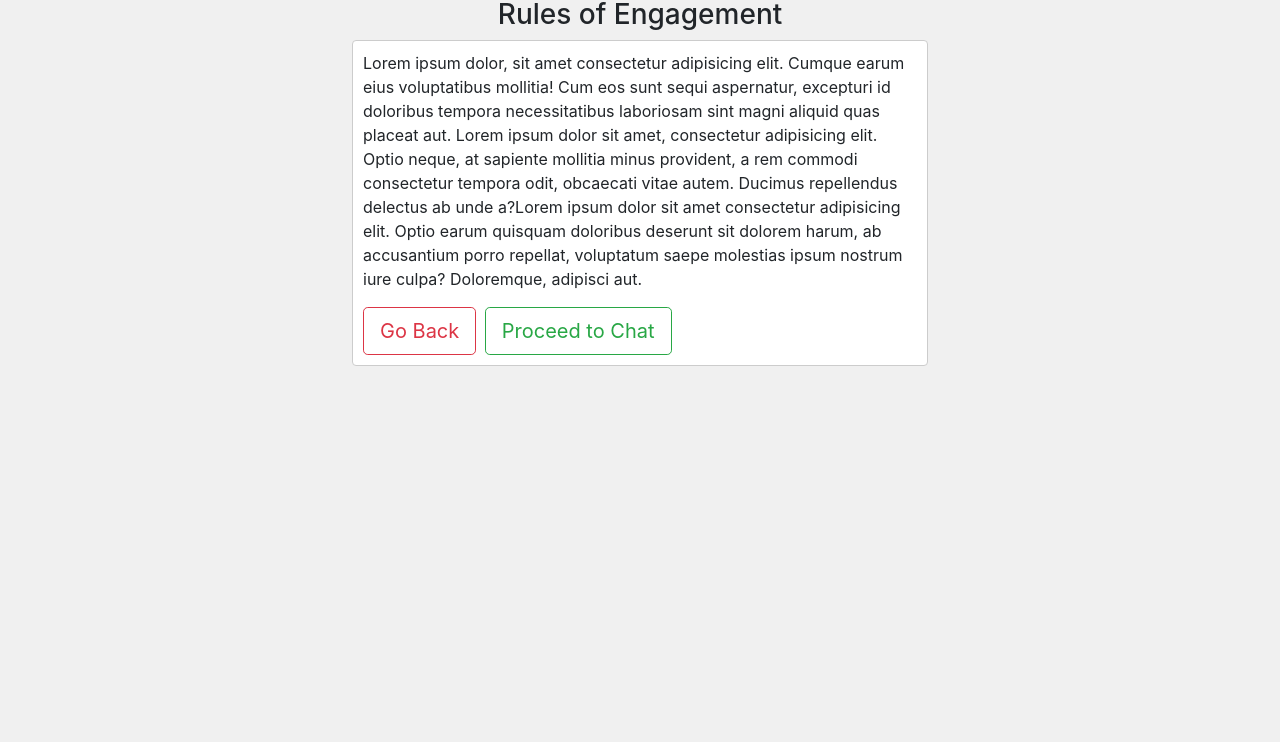
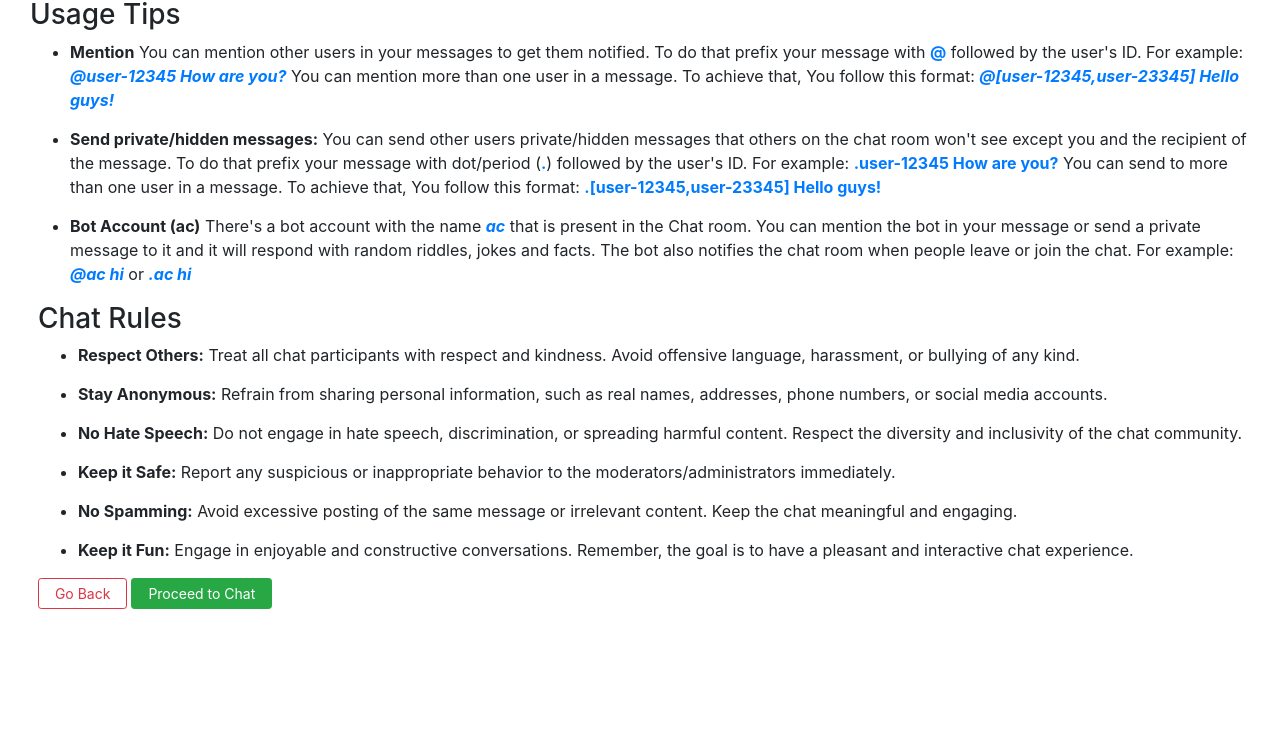
Before and after one commit to rafmme/anony-chat, a plain HTML site: page static/rules.html in a window 1280 px wide. Shown: the part 58-800 px from the top of the page. Drawn offline with Linux system fonts and the light colour scheme; sample sign-in values are in the browser's storage.

Commit message:
Add chat rules

```diff
--- a/static/css/styles.css
+++ b/static/css/styles.css
@@ -1,4 +1,19 @@
+@font-face {
+  font-family: "Lato";
+  src: url("./fonts/Lato-Regular.ttf") format("truetype");
+  font-weight: normal;
+  font-style: normal;
+}
+
+@font-face {
+  font-family: "Lato";
+  src: url("./fonts/Lato-Bold.ttf") format("truetype");
+  font-weight: bold;
+  font-style: normal;
+}
+
 body {
+  font-family: "Lato", sans-serif;
   margin-top: 20px;
 }
 
--- a/static/rules.html
+++ b/static/rules.html
@@ -5,8 +5,22 @@
     <meta name="viewport" content="width=device-width, initial-scale=1.0" />
     <title>Chat</title>
     <style>
+      @font-face {
+        font-family: "Lato";
+        src: url("./fonts/Lato-Regular.ttf") format("truetype");
+        font-weight: normal;
+        font-style: normal;
+      }
+
+      @font-face {
+        font-family: "Lato";
+        src: url("./fonts/Lato-Bold.ttf") format("truetype");
+        font-weight: bold;
+        font-style: normal;
+      }
+
       body {
-        font-family: Arial, sans-serif;
+        font-family: "Lato", sans-serif;
         margin: 0;
         padding: 0;
       }
@@ -15,18 +29,17 @@
         display: flex;
         flex-direction: column;
         align-items: center;
-        height: 100vh;
-        background-color: #f0f0f0;
       }
 
-      .chat-box {
-        width: 45%;
-        background-color: #fff;
-        border: 1px solid #ccc;
-        border-radius: 4px;
-        padding: 10px;
-        overflow-y: auto;
-        max-height: 500px;
+      .dv {
+        margin-left: 30px;
+        margin-right: 30px;
+      }
+
+      .btn-container {
+        display: flex;
+        flex-direction: row;
+        align-items: center;
       }
 
       ul li {
@@ -59,6 +72,11 @@
         margin-bottom: 20px;
         margin-top: -15px;
       }
+
+      span {
+        color: #007bff;
+        font-weight: bold;
+      }
     </style>
     <link href="./css/bootstrap.min.css" rel="stylesheet" />
   </head>
@@ -66,29 +84,90 @@
   <body>
     <div class="chat-container">
       <h1><a href="./index.html">Anony Chat 💬</a></h1>
-      <h3>Rules of Engagement</h3>
-      <div class="chat-box" id="chatBox">
-        <p>
-          Lorem ipsum dolor, sit amet consectetur adipisicing elit. Cumque earum
-          eius voluptatibus mollitia! Cum eos sunt sequi aspernatur, excepturi
-          id doloribus tempora necessitatibus laboriosam sint magni aliquid quas
-          placeat aut. Lorem ipsum dolor sit amet, consectetur adipisicing elit.
-          Optio neque, at sapiente mollitia minus provident, a rem commodi
-          consectetur tempora odit, obcaecati vitae autem. Ducimus repellendus
-          delectus ab unde a?Lorem ipsum dolor sit amet consectetur adipisicing
-          elit. Optio earum quisquam doloribus deserunt sit dolorem harum, ab
-          accusantium porro repellat, voluptatum saepe molestias ipsum nostrum
-          iure culpa? Doloremque, adipisci aut.
-        </p>
-        <button class="btn btn-outline-danger btn-lg mr-1 px-3" id="backBtn">
-          Go Back
-        </button>
-        <button
-          class="btn btn-outline-success btn-lg mr-1 px-3"
-          id="proceedBtn"
-        >
-          Proceed to Chat
-        </button>
+      <div class="dv">
+        <h3>Usage Tips</h3>
+        <div class="chat-box" id="chatBox">
+          <ul>
+            <li>
+              <strong>Mention</strong> You can mention other users in your
+              messages to get them notified. To do that prefix your message with
+              <span>@</span> followed by the user's ID. For example:
+              <span><em>@user-12345 How are you?</em></span>
+              You can mention more than one user in a message. To achieve that,
+              You follow this format:
+              <span><em>@[user-12345,user-23345] Hello guys!</em></span>
+            </li>
+            <li>
+              <strong>Send private/hidden messages:</strong> You can send other
+              users private/hidden messages that others on the chat room won't
+              see except you and the recipient of the message. To do that prefix
+              your message with dot/period (<span>.</span>) followed by the
+              user's ID. For example: <span>.user-12345 How are you?</span> You
+              can send to more than one user in a message. To achieve that, You
+              follow this format:
+              <span>.[user-12345,user-23345] Hello guys!</span>
+            </li>
+            <li>
+              <strong>Bot Account (ac)</strong> There's a bot account with the
+              name <span><em>ac</em></span> that is present in the Chat room.
+              You can mention the bot in your message or send a private message
+              to it and it will respond with random riddles, jokes and facts.
+              The bot also notifies the chat room when people leave or join the
+              chat. For example: <span><em>@ac hi</em></span> or
+              <span><em>.ac hi</em></span>
+            </li>
+          </ul>
+        </div>
+      </div>
+
+      <div>
+        <h3>Chat Rules</h3>
+        <div class="chat-box" id="chatBox">
+          <ul>
+            <li>
+              <strong>Respect Others:</strong> Treat all chat participants with
+              respect and kindness. Avoid offensive language, harassment, or
+              bullying of any kind.
+            </li>
+            <li>
+              <strong>Stay Anonymous:</strong> Refrain from sharing personal
+              information, such as real names, addresses, phone numbers, or
+              social media accounts.
+            </li>
+            <li>
+              <strong>No Hate Speech:</strong> Do not engage in hate speech,
+              discrimination, or spreading harmful content. Respect the
+              diversity and inclusivity of the chat community.
+            </li>
+            <li>
+              <strong>Keep it Safe:</strong> Report any suspicious or
+              inappropriate behavior to the moderators/administrators
+              immediately.
+            </li>
+            <li>
+              <strong>No Spamming:</strong> Avoid excessive posting of the same
+              message or irrelevant content. Keep the chat meaningful and
+              engaging.
+            </li>
+            <li>
+              <strong>Keep it Fun:</strong> Engage in enjoyable and constructive
+              conversations. Remember, the goal is to have a pleasant and
+              interactive chat experience.
+            </li>
+          </ul>
+
+          <div class="btn-container">
+            <button
+              class="btn btn-outline-danger btn-sm mr-1 px-3"
+              id="backBtn"
+            >
+              Go Back
+            </button>
+            <button class="btn btn-success btn-sm mr-1 px-3" id="proceedBtn">
+              Proceed to Chat
+            </button>
+          </div>
+        </div>
       </div>
     </div>
     <script src="./js/jwt-decode.js"></script>
```
Also changed, not shown: static/chat.html (+13 -1 lines), static/css/modal.css (added, +46 -0 lines), static/index.html (+38 -4 lines), static/js/chat.js (+13 -4 lines), static/fonts/Lato-Black.ttf (added), static/fonts/Lato-BlackItalic.ttf (added), static/fonts/Lato-Bold.ttf (added), static/fonts/Lato-BoldItalic.ttf (added), static/fonts/Lato-Italic.ttf (added), static/fonts/Lato-Light.ttf (added), static/fonts/Lato-LightItalic.ttf (added), static/fonts/Lato-Regular.ttf (added), static/fonts/Lato-Thin.ttf (added), static/fonts/Lato-ThinItalic.ttf (added), 1 other file.
